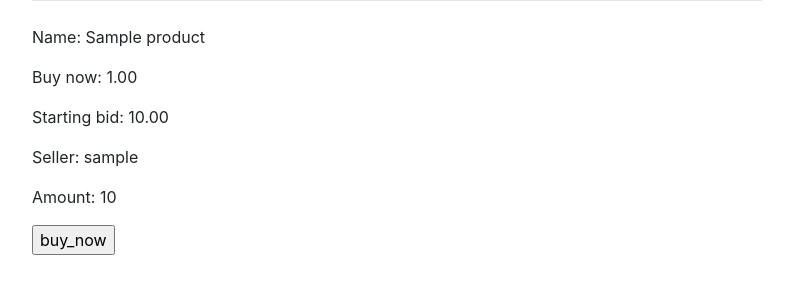
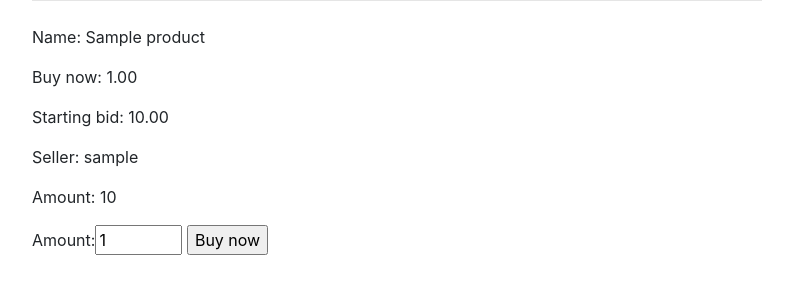
Before and after one commit to jakubwesta/webshop-django, a Django app: page /product/00000000-0000-0000-0000-000000000001/ in a window 1280 px wide. Shown: the part 56-356 px from the top of the page, without its empty margins (243-1036 px from the left). Run offline with Django 3.2, Linux system fonts and the light colour scheme; tables that the repository leaves empty hold one stand-in row (values such as "Sample post"); some libraries are stand-ins or nearby versions.

Commit message:
Added form to select amount while buying

```diff
--- a/products/forms.py
+++ b/products/forms.py
@@ -1,5 +1,6 @@
 from django.contrib.auth.forms import AuthenticationForm, UserCreationForm, UserChangeForm
 from django.forms import fields
+from django.core.exceptions import ValidationError
 from django.http import HttpResponse
 from crispy_forms.helper import FormHelper
 from crispy_forms.layout import Submit
@@ -12,4 +13,21 @@ sys.path.append(os.path.dirname(os.path.dirname(os.path.abspath(__file__))))
 from products.models import Product
 
 class BuynowForm(forms.Form):
-    buy_now = forms.CharField()
+    amount = forms.IntegerField()
+
+    def __init__(self, *args, **kwargs):
+        try:
+            self.avaible_amount = kwargs.pop('amount')
+        except:
+            self.avaible_amount = 1
+        super(BuynowForm, self).__init__(*args, **kwargs)
+        self.fields['amount'].widget = forms.NumberInput(attrs={'min': 1,
+                                                                'max': self.avaible_amount,
+                                                                'step': 1,
+                                                                'value': 1})
+
+    def clean_amount(self):
+        amount = self.cleaned_data['amount']
+        if type(amount) != int:
+            raise ValidationError('Wrong amount!')
+        return amount
--- a/products/templates/products/product_page.html
+++ b/products/templates/products/product_page.html
@@ -1,11 +1,6 @@
 {% extends 'base.html' %}
 
 {% load static %}
-{% load crispy_forms_tags %}
-
-{% block head %}
-<link rel="stylesheet" type="text/css" href="{% static 'products/css/product_page/product_page_style.css' %}">
-{% endblock head %}
 
 {% block body %}
     <p>Name: {{ product.name }}</p>
@@ -14,9 +9,10 @@
     <p>Seller: {{ product.seller.username }}</p>
     <p>Amount: {{ product.amount }}</p>
     <div>
-        <form method="post" name="buy_now_form">
+        <form method="post">
             {% csrf_token %}
-            <input type="submit" name="buy_now" value="buy_now"></button>
+            {{ buynow_form }}
+            <input type="submit" name="buynow" value="Buy now"/>
         </form>
     </div>
 {% endblock body %}
--- a/products/views.py
+++ b/products/views.py
@@ -1,10 +1,11 @@
-from django.http.response import HttpResponseRedirect
+from django.http.response import Http404, HttpResponseRedirect
 from django.urls.base import reverse_lazy
 from products.forms import BuynowForm
 from django.shortcuts import redirect, render, resolve_url
 from django.http import HttpResponse
 from django.views import generic
 from django.urls import reverse
+from django.contrib.auth import get_user_model
 from django.shortcuts import get_object_or_404
 
 from .models import Product
@@ -14,27 +15,40 @@ from purchases.models import Purchase
 
 class ProductDetailsView(generic.DetailView):
     model = Product
+    user = get_user_model()
     template_name = 'products/product_page.html'
 
     def get_object(self):
         try:
             obj = Product.objects.get(pk=self.kwargs['uuid'])
         except:
-            obj = None
+            raise Http404('Product not found!')
         return obj
 
+    def get_context_data(self, **kwargs):
+        context = super(ProductDetailsView, self).get_context_data(**kwargs)
+        obj = self.get_object()
+        if 'buynow_form' not in context:
+            context['buynow_form'] = BuynowForm(amount=obj.amount)
+        return context
+
     def post(self, request, *args, **kwargs):
-        if 'buy_now' in request.POST:
-            buy_now_form = BuynowForm(request.POST)
-            if buy_now_form.is_valid():
-                obj = self.get_object()
-                obj.amount -= 1
+        obj = self.get_object()
+        if 'buynow' in request.POST:
+            if self.request.user not in self.user.objects.all():
+                raise Http404('To buy a product user need to be logged in!')
+            buynow_form = BuynowForm(request.POST, amount=obj.amount)
+            if buynow_form.is_valid():
+                obj.amount -= int(buynow_form.clean_amount())
+                if obj.amount == 0:
+                    obj.publicly_listed = False
                 obj.save()
                 Purchase.objects.create(product=obj,
                                         buyer=self.request.user,
-                                        amount=1,
+                                        amount=int(buynow_form.clean_amount()),
                                         price=obj.buy_now)
                 return redirect('product-details', uuid=self.kwargs['uuid'])
+
 
 class ProductListView(generic.ListView):
     model = Product
```
